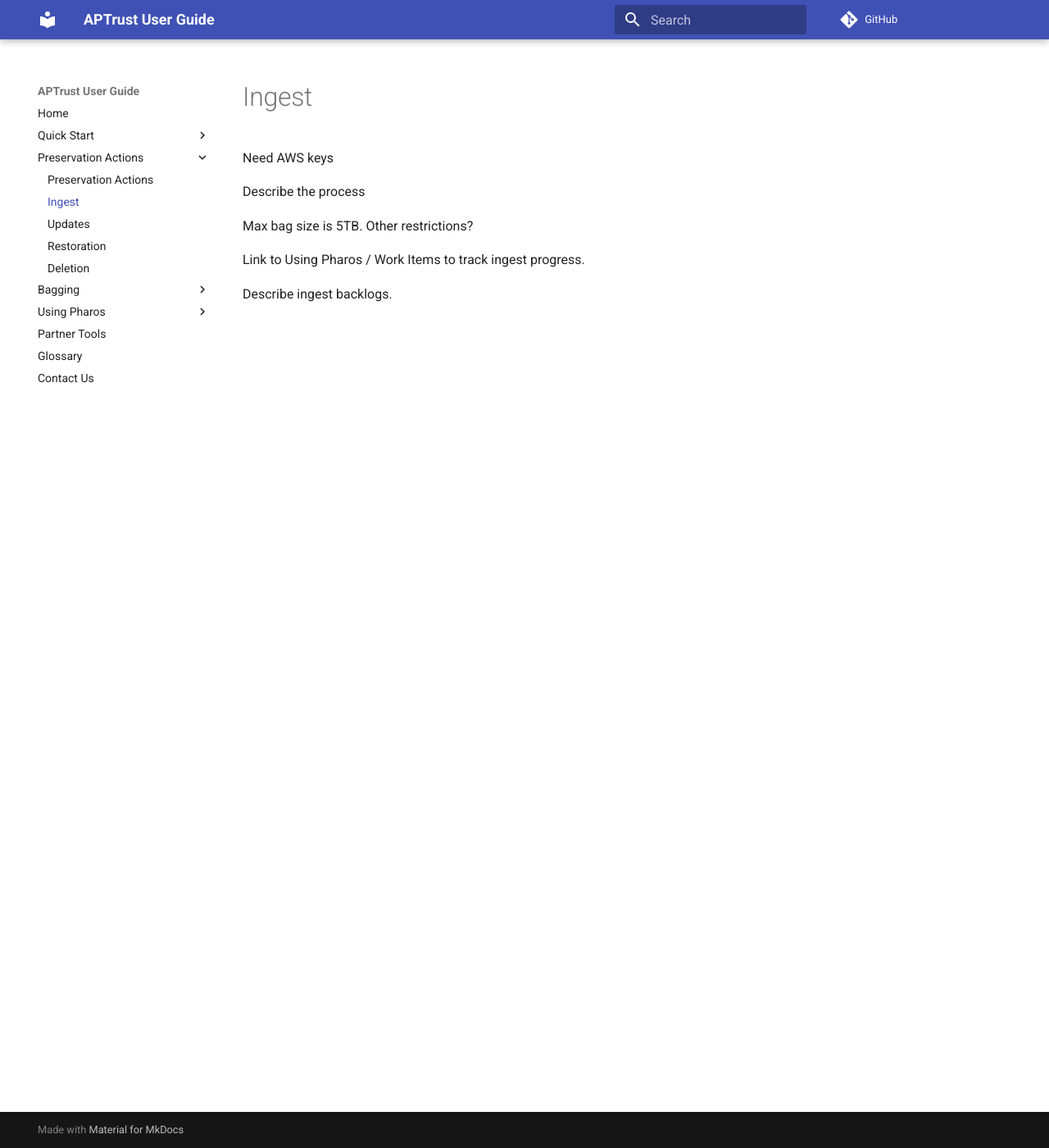
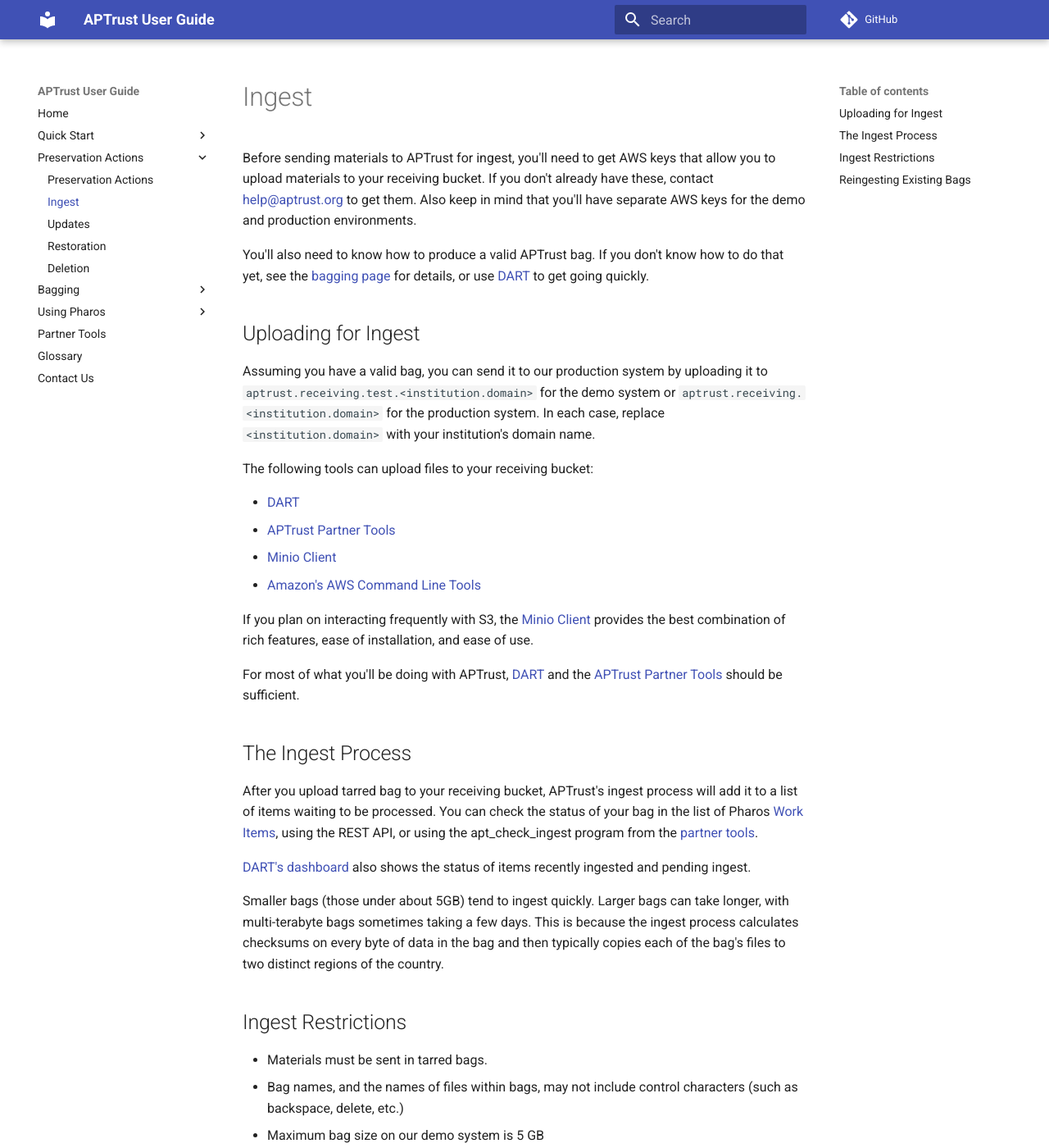
Before and after one commit to APTrust/userguide, an MkDocs documentation site: the page built from docs/preservation/ingest.md, in a window 1280 px wide and 1400 px high. Shown: the whole window at 82% size. Built offline with MkDocs 1.6.1 and Material for MkDocs 9.7.7, drawn with Linux system fonts in a browser that asks for light colours; comment, search, counter and statistics services are not loaded; some of the changed text lies outside the part shown.

Commit message:
Working on ingest docs

```diff
--- a/docs/preservation/ingest.md
+++ b/docs/preservation/ingest.md
@@ -1,11 +1,41 @@
 # Ingest
 
-Need AWS keys
+Before sending materials to APTrust for ingest, you'll need to get AWS keys that allow you to upload materials to your receiving bucket. If you don't already have these, contact help@aptrust.org to get them. Also keep in mind that you'll have separate AWS keys for the demo and production environments.
 
-Describe the process
+You'll also need to know how to produce a valid APTrust bag. If you don't know how to do that yet, see the [bagging page](../bagging/index.md) for details, or use [DART](https://aptrust.github.io/dart-docs/users/getting_started/) to get going quickly.
 
-Max bag size is 5TB. Other restrictions?
+## Uploading for Ingest
 
-Link to Using Pharos / Work Items to track ingest progress.
+Assuming you have a valid bag, you can send it to our production system by uploading it to `aptrust.receiving.test.<institution.domain>` for the demo system or `aptrust.receiving.<institution.domain>` for the production system. In each case, replace `<institution.domain>` with your institution's domain name.
 
-Describe ingest backlogs.
+The following tools can upload files to your receiving bucket:
+
+* [DART](https://aptrust.github.io/dart-docs/users/getting_started/)
+* [APTrust Partner Tools](../partner_tools.md)
+* [Minio Client](https://docs.min.io/docs/minio-client-complete-guide)
+* [Amazon's AWS Command Line Tools](https://aws.amazon.com/cli/)
+
+If you plan on interacting frequently with S3, the [Minio Client](https://docs.min.io/docs/minio-client-complete-guide) provides the best combination of rich features, ease of installation, and ease of use.
+
+For most of what you'll be doing with APTrust, [DART](https://aptrust.github.io/dart-docs/users/getting_started/) and the [APTrust Partner Tools](../partner_tools.md) should be sufficient.
+
+## The Ingest Process
+
+After you upload tarred bag to your receiving bucket, APTrust's ingest process will add it to a list of items waiting to be processed. You can check the status of your bag in the list of Pharos [Work Items](../pharos/work_items), using the REST API, or using the apt_check_ingest program from the [partner tools](../partner_tools.md).
+
+[DART's dashboard](https://aptrust.github.io/dart-docs/users/dashboard/) also shows the status of items recently ingested and pending ingest.
+
+Smaller bags (those under about 5GB) tend to ingest quickly. Larger bags can take longer, with multi-terabyte bags sometimes taking a few days. This is because the ingest process calculates checksums on every byte of data in the bag and then typically copies each of the bag's files to two distinct regions of the country.
+
+## Ingest Restrictions
+
+* Materials must be sent in tarred bags.
+* Bag names, and the names of files within bags, may not include control characters (such as backspace, delete, etc.)
+* Maximum bag size on our demo system is 5 GB
+* Maximum bag size on our production system is 5 TB
+
+You can get around the 5TB bag size limit by using bag groups and the Bag-Group-Identifier tag. See the [bagging page](../bagging/index.md) for more info.
+
+## Reingesting Existing Bags
+
+You can re-upload a bag any time you like to your receiving bucket, but be sure to read the page on [updates](../updates) so you understand how APTrust processes bag updates.
```
